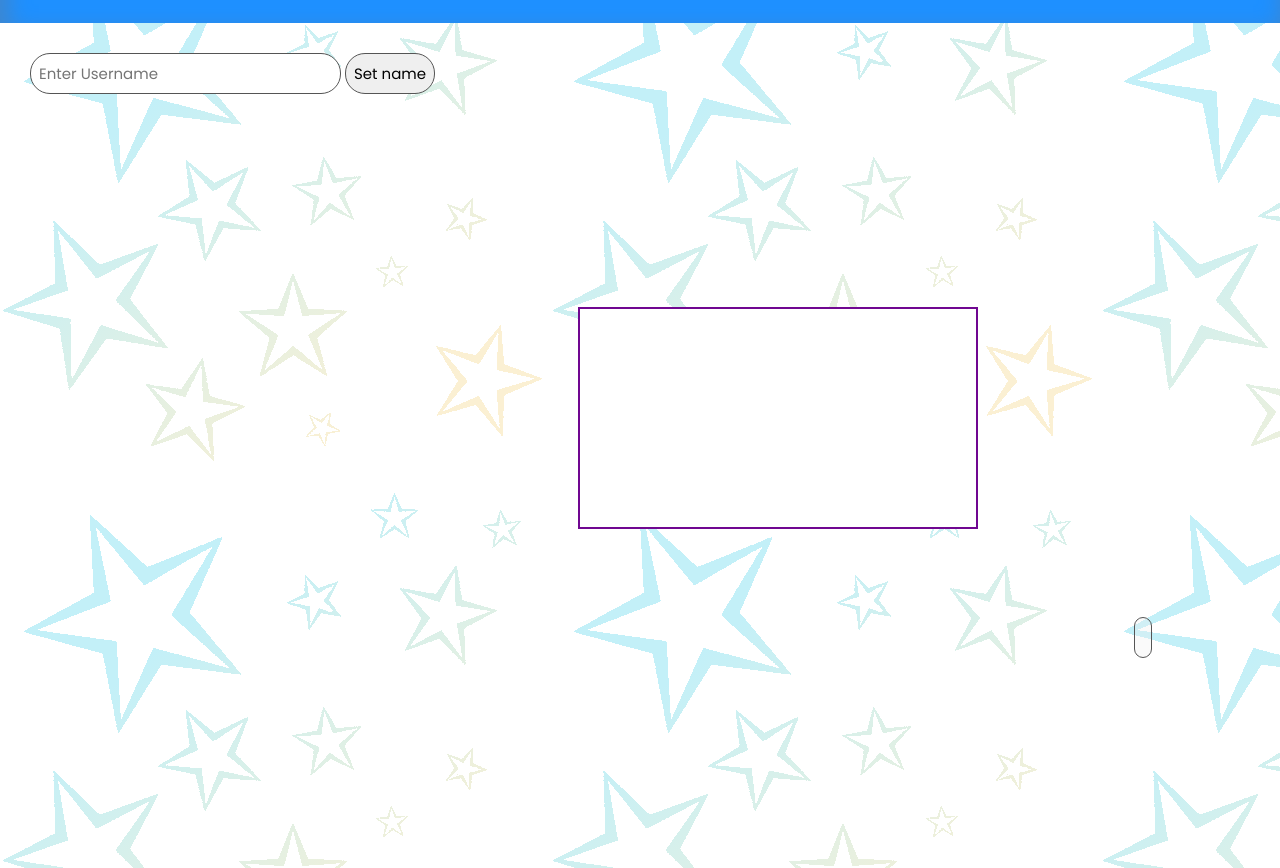
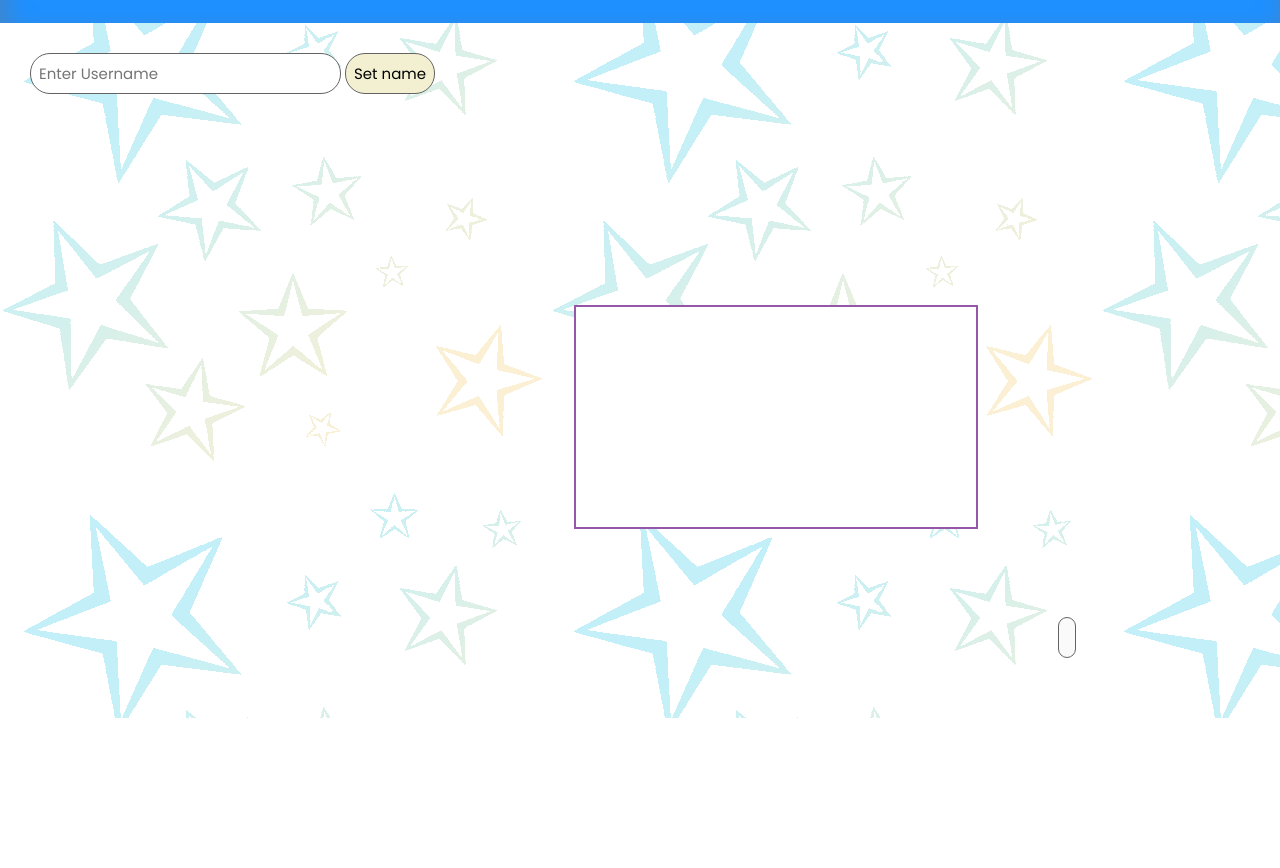
Before and after one commit to TsukiFlower/Chat-with-canvas, a website: page public/index.html in a window 1280 px wide. Shown: the part 82-950 px from the top of the page. After the commit the page ends 800 px from the top, so only its background shows below. Drawn offline with Linux system fonts and the light colour scheme.

Commit message:
arrangera om kodet
fixade bakgrunds image

```diff
--- a/public/style.css
+++ b/public/style.css
@@ -7,6 +7,81 @@
     font-family: 'poppins';
     font-size: 15px;
 }
+
+.contain {
+    max-width: 1400px;
+    margin: 0 auto 0 auto;
+    /* border: 1px solid grey; */
+    max-height: 100vh;
+    min-height: 100vh;
+    background-image: url("images/starV0.3.png");
+}
+
+.container {
+    max-height: 100vh;
+    width: 100%;
+    overflow-y: scroll;
+}
+
+.container::-webkit-scrollbar {
+    display: none;
+}
+
+
+#canvas {
+    position: fixed;
+    bottom: 5cm;
+    right: 8cm;
+    border: 2px solid rgb(149, 87, 168);
+    padding-left: 0;
+    padding-right: 0;
+    display: block;
+    /* width: 400px; */
+    background-color: white;
+}
+
+header {
+    background-color: dodgerblue;
+    box-shadow: 5px 10px 20px 5px rgb(61, 135, 209) inset;
+    /* height: 70px; */
+    padding: 25px 0 25px 0;
+}
+
+h2 {
+    font-size: 24px;
+    color: white;
+    text-align: center;
+    font-family: 'Roboto Slab';
+    font-weight: 400;
+    letter-spacing: 1px;
+}
+
+.box {
+    margin-top: 30px;
+    margin-left: 30px;
+}
+
+input, button{
+    border:1px solid rgb(99, 99, 99);
+    padding: 8px;
+    border-radius:20px;
+}
+
+button {
+    background-color: rgb(243, 240, 210);
+}
+
+button:hover {
+    box-shadow: 1px 3px 5px 1px rgb(247, 231, 181) inset;
+}
+
+#inputText {
+    position: fixed;
+    bottom: 60px;
+    left: 28cm;
+    right: 7cm;
+}
+
 
 ul {
     margin: 2rem 0;
@@ -18,7 +93,7 @@ li {
     display: grid;
     /* child elements */
     grid-template-columns: 1fr 5fr 1fr;
-    margin: 10px 10px 10px 30px;
+    margin: 15px 15px 15px 30px;
 }
 
 li p {
@@ -42,66 +117,3 @@ time {
     background-color: rgb(255, 194, 81);
     text-align: center;
 }
-
-#canvas {
-    position: fixed;
-    bottom: 5cm;
-    right: 8cm;
-    border: 2px solid rgb(112, 7, 145);
-    padding-left: 0;
-    padding-right: 0;
-    display: block;
-    width: 400px;
-    background-color: white;
-}
-
-input, button{
-    border:1px solid #555;
-    padding: 8px;
-    border-radius:20px;
-}
-
-#inputText {
-    position: fixed;
-    bottom: 60px;
-    left: 30cm;
-    right: 7cm;
-}
-
-header {
-    background-color: dodgerblue;
-    box-shadow: 5px 10px 20px 5px rgb(61, 135, 209) inset;
-    /* height: 70px; */
-    padding: 25px 0 25px 0;
-}
-
-h2 {
-    font-size: 24px;
-    color: white;
-    text-align: center;
-    font-family: 'Roboto Slab';
-    font-weight: 400;
-    letter-spacing: 1px;
-}
-
-.box {
-    margin-top: 30px;
-    margin-left: 30px;
-}
-
-.container {
-    max-width: 1400px;
-    margin: 0 auto 0 auto;
-    /* border: 1px solid grey; */
-    height: 950px;
-    background-image: url("images/starV0.3.png");
-}
-
-/* .img-box {
-    height: 800px;
-    background-image: url("images/starV0.2.png");
-} */
-
-.emoji {
-    width: 100px;
-}
```
